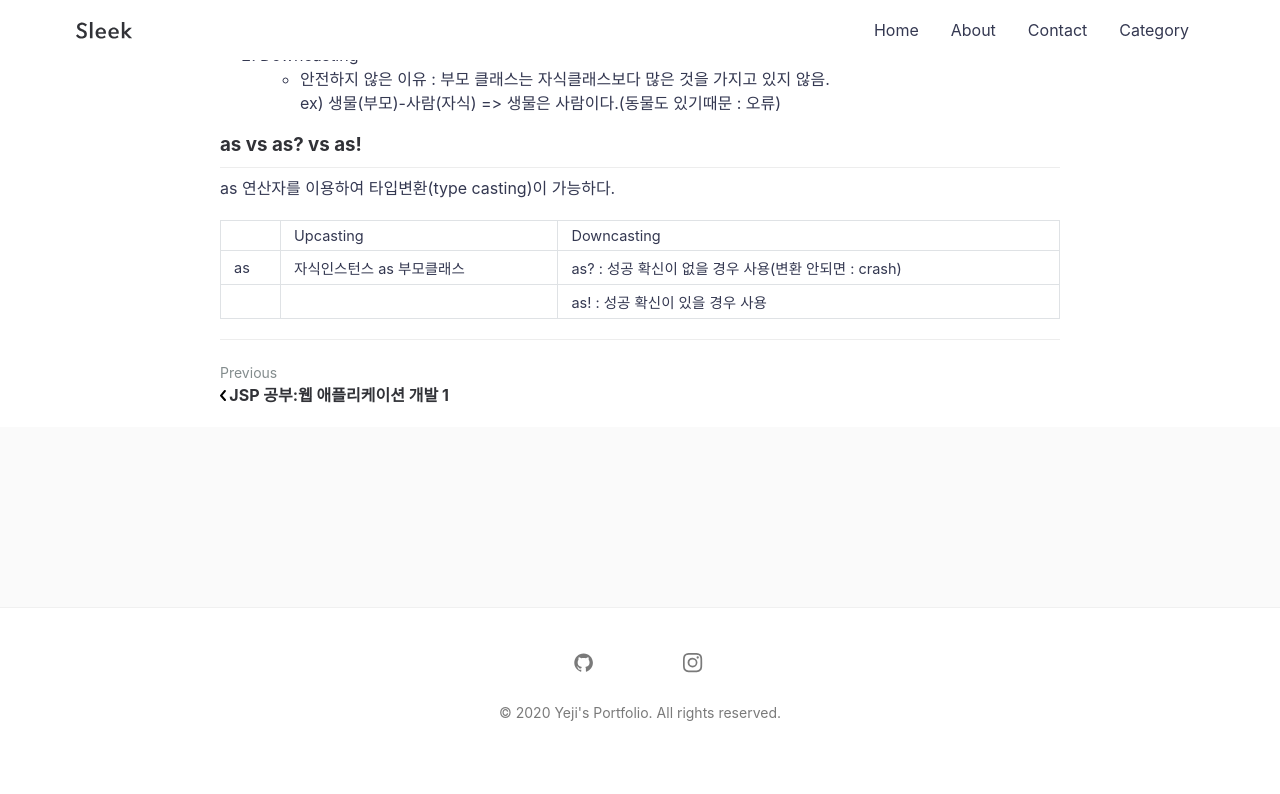
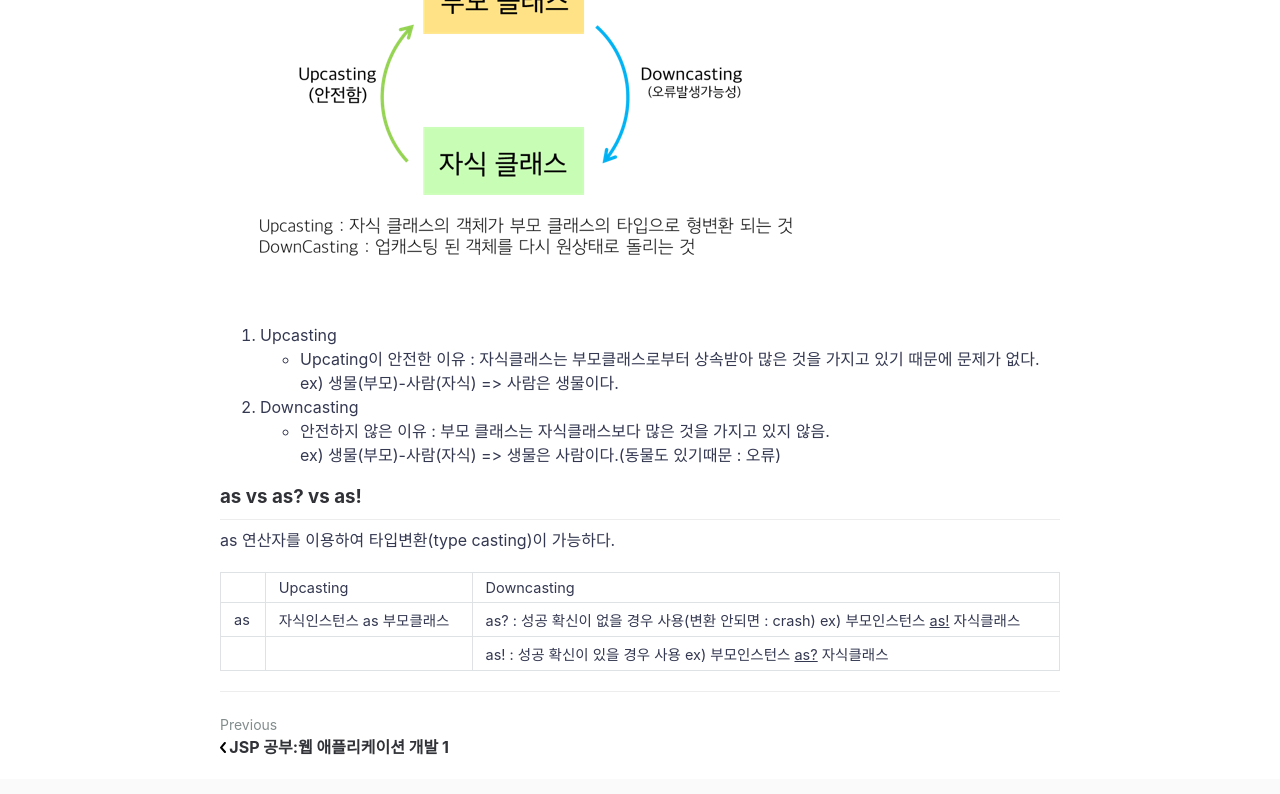
Before and after one commit to Yeji-Jang1210/Yeji-Jang1210.github.io, a Jekyll site: the page built from _posts/2020-09-15-iOS-study-2nd.md, in a window 1280 px wide and 900 px high, scrolled down 3327 px. Shown: the top 794 px of the window. Built offline with Jekyll 4.4.1, drawn with Linux system fonts in a browser that asks for light colours; comment, search, counter and statistics services are not loaded; before the commit the page ends 4095 px from its top, so only the background shows below that.

Commit message:
Update 2020-09-15-iOS-study-2nd.md

```diff
--- a/_posts/2020-09-15-iOS-study-2nd.md
+++ b/_posts/2020-09-15-iOS-study-2nd.md
@@ -127,7 +127,7 @@ myNum = 8
 ## 형변환(Upcasting/Downcasting)
 ---
 형변환은 상속관계가 있는 클래스들 끼리만 가능하다.
-![Image Alt 형변환]({{"/assets/img/posting/Study_iOS_img/Study_iOS_post_3/형변환.png"| relative_url}})
+ ![Image Alt 형변환]({{"/assets/img/posting/Study_iOS_img/Study_iOS_post3/형변환.png"| relative_url}})
 1. Upcasting
     * Upcating이 안전한 이유 : 자식클래스는 부모클래스로부터 상속받아 많은 것을 가지고 있기 때문에 문제가 없다.
     ex) 생물(부모)-사람(자식) => 사람은 생물이다.
@@ -140,5 +140,5 @@ myNum = 8
 as 연산자를 이용하여 타입변환(type casting)이 가능하다.
 
 |  | Upcasting | Downcasting |
-| as   | 자식인스턴스 as 부모클래스 | as? : 성공 확신이 없을 경우 사용(변환 안되면 : crash) |
-| | | as! : 성공 확신이 있을 경우 사용 |
+| as   | 자식인스턴스 as 부모클래스 | as? : 성공 확신이 없을 경우 사용(변환 안되면 : crash)  ex) 부모인스턴스 <u>as!</u> 자식클래스 |
+| | | as! : 성공 확신이 있을 경우 사용  ex) 부모인스턴스 <u>as?</u> 자식클래스 |
```
